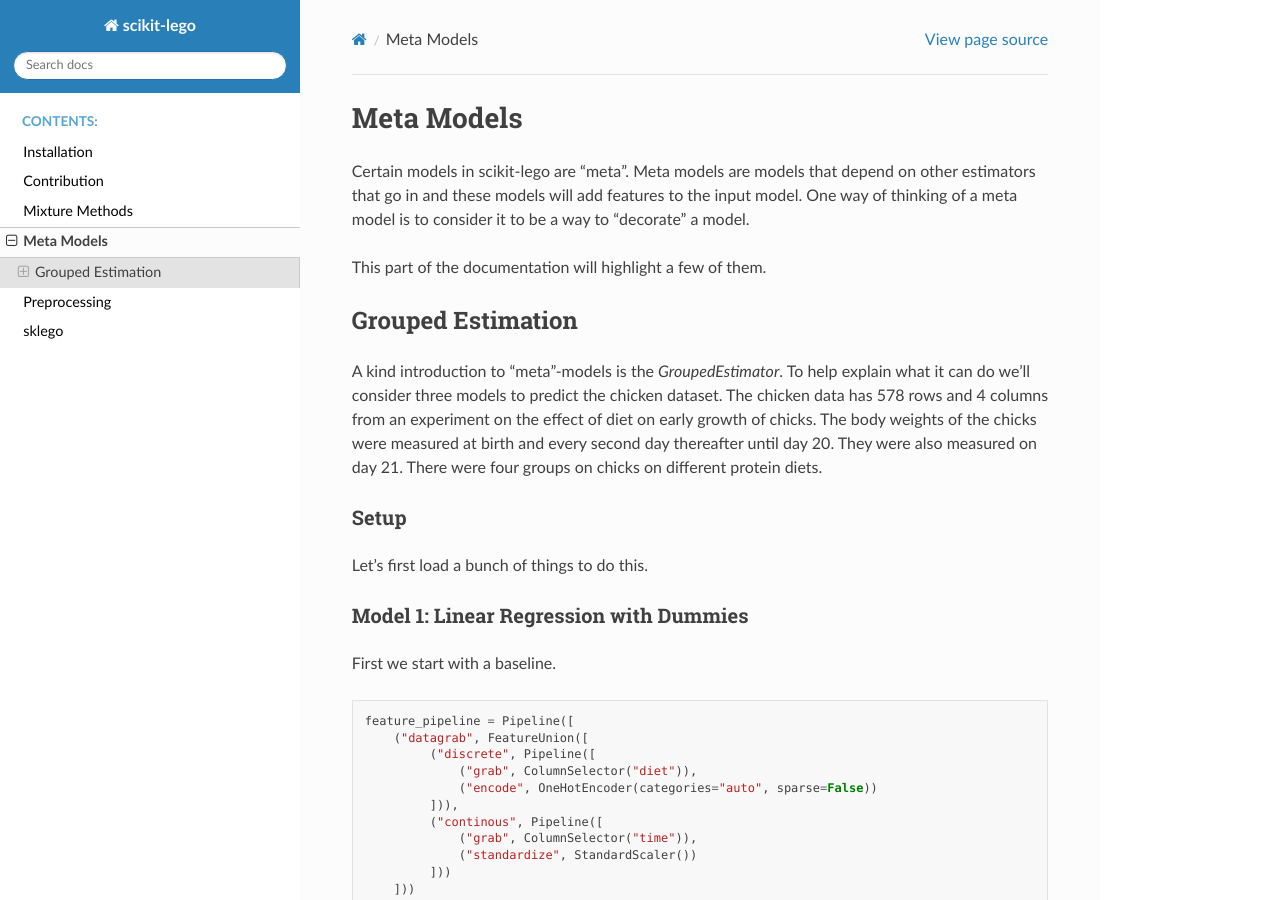
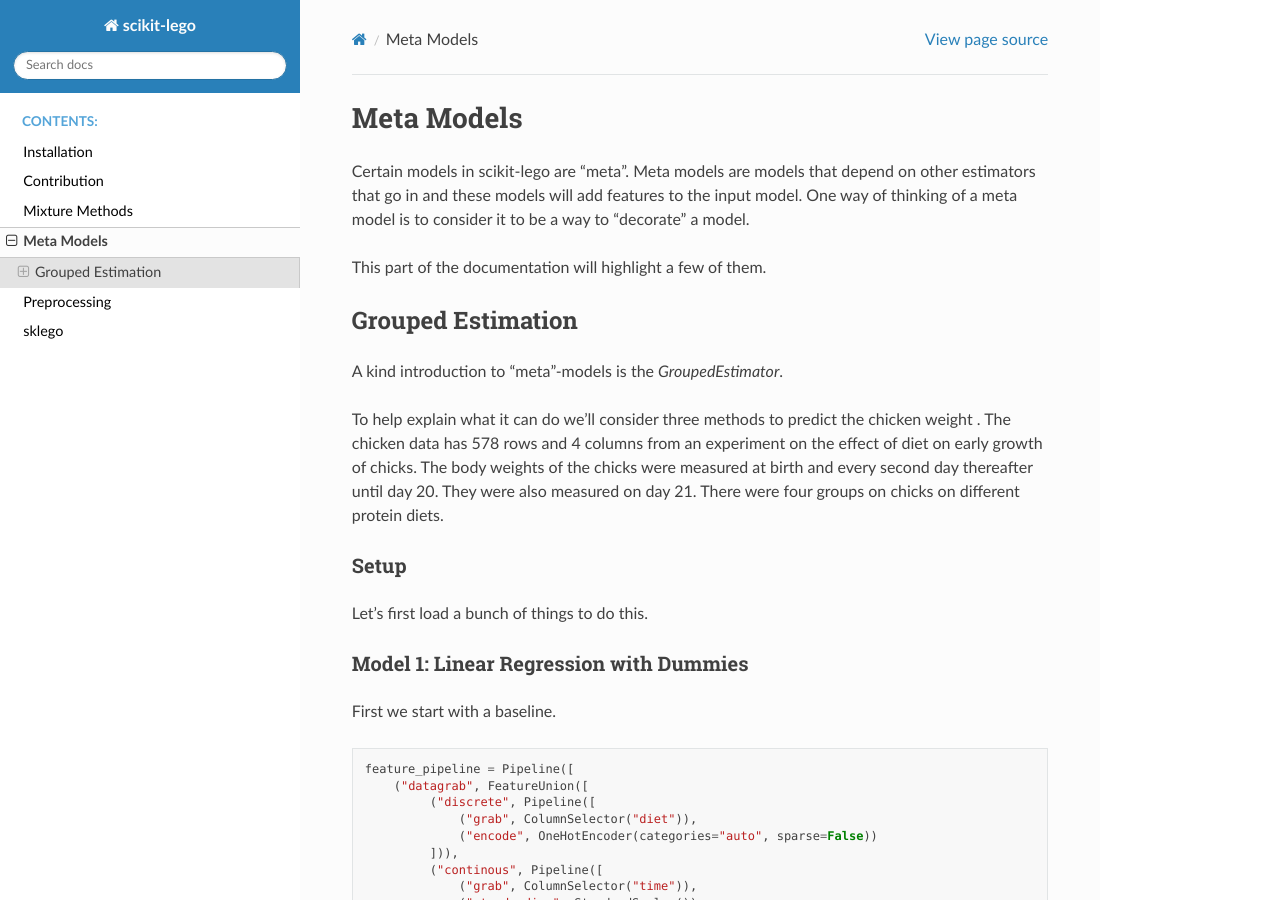
Before and after one commit to koaning/scikit-lego, a Sphinx documentation site: the page built from doc/meta.rst, in a window 1280 px wide and 900 px high. Built offline with Sphinx 7.4.7 and the Read the Docs theme 2.0.0, drawn with Linux system fonts in a browser that asks for light colours; some of the changed text lies outside the part shown.

Commit message:
added grouped model docs!

```diff
--- a/doc/conf.py
+++ b/doc/conf.py
@@ -19,7 +19,7 @@
 # -- Project information -----------------------------------------------------
 
 project = 'scikit-lego'
-copyright = '2019, Vincent and Others[tm]'
+copyright = '2019, Vincent, Matthijs and ManyOthers[tm]'
 author = 'Vincent and Others[tm]'
 
 # The short X.Y version
--- a/doc/meta.rst
+++ b/doc/meta.rst
@@ -12,9 +12,10 @@ This part of the documentation will highlight a few of them.
 Grouped Estimation
 ------------------
 
-A kind introduction to "meta"-models is the `GroupedEstimator`. To
-help explain what it can do we'll consider three models to predict
-the chicken dataset. The chicken data has 578 rows and 4 columns
+A kind introduction to "meta"-models is the `GroupedEstimator`.
+
+To help explain what it can do we'll consider three methods to predict
+the chicken weight  . The chicken data has 578 rows and 4 columns
 from an experiment on the effect of diet on early growth of chicks.
 The body weights of the chicks were measured at birth and every second
 day thereafter until day 20. They were also measured on day 21.
@@ -101,6 +102,11 @@ fallback automatically (you can turn this off via `use_fallback=False`).
 The idea behind the fallback is that we can predict something if
 the group does not appear in the prediction.
 
+Each model will accept features that are in `X` that are not
+part of the grouping variables. In this case each group will
+model based on the `time` since `weight` is what we're trying
+to predict.
+
 Applying this model to the dataframe is easy.
 
 .. code-block:: python
```
